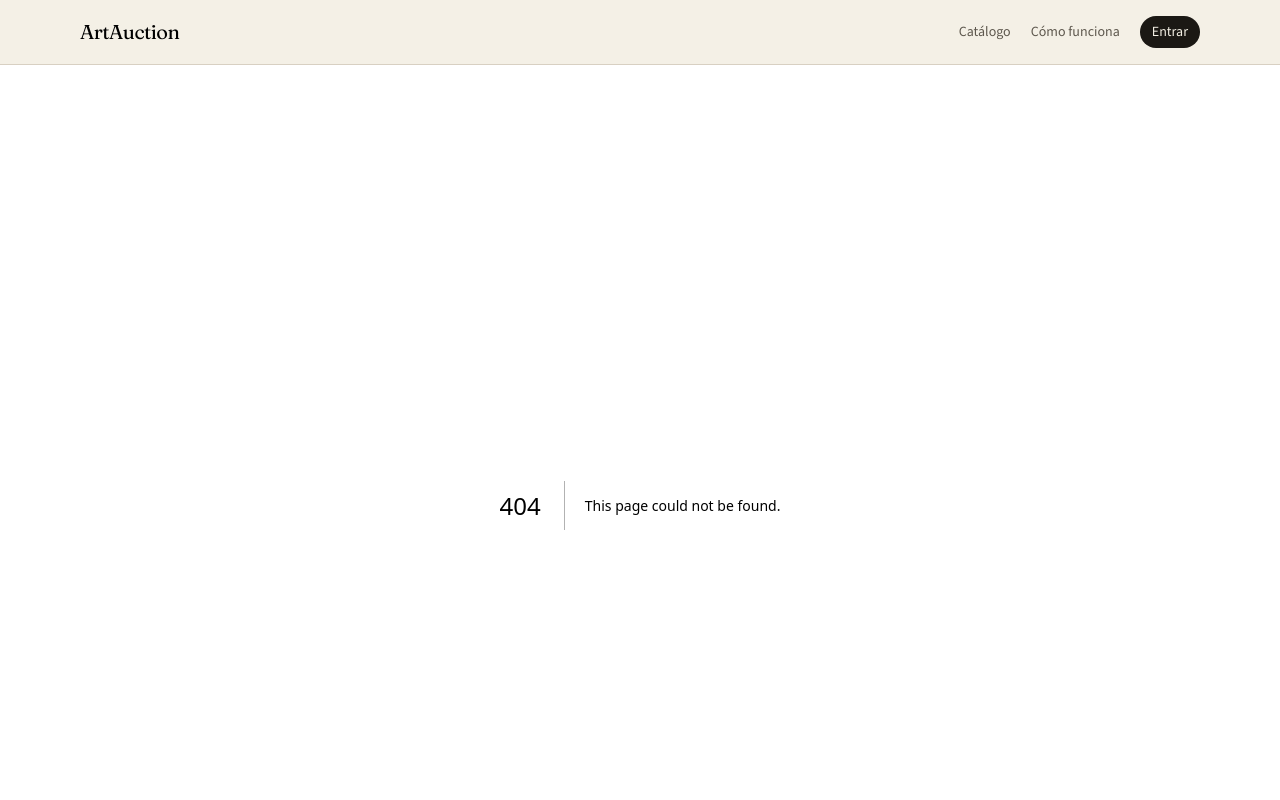
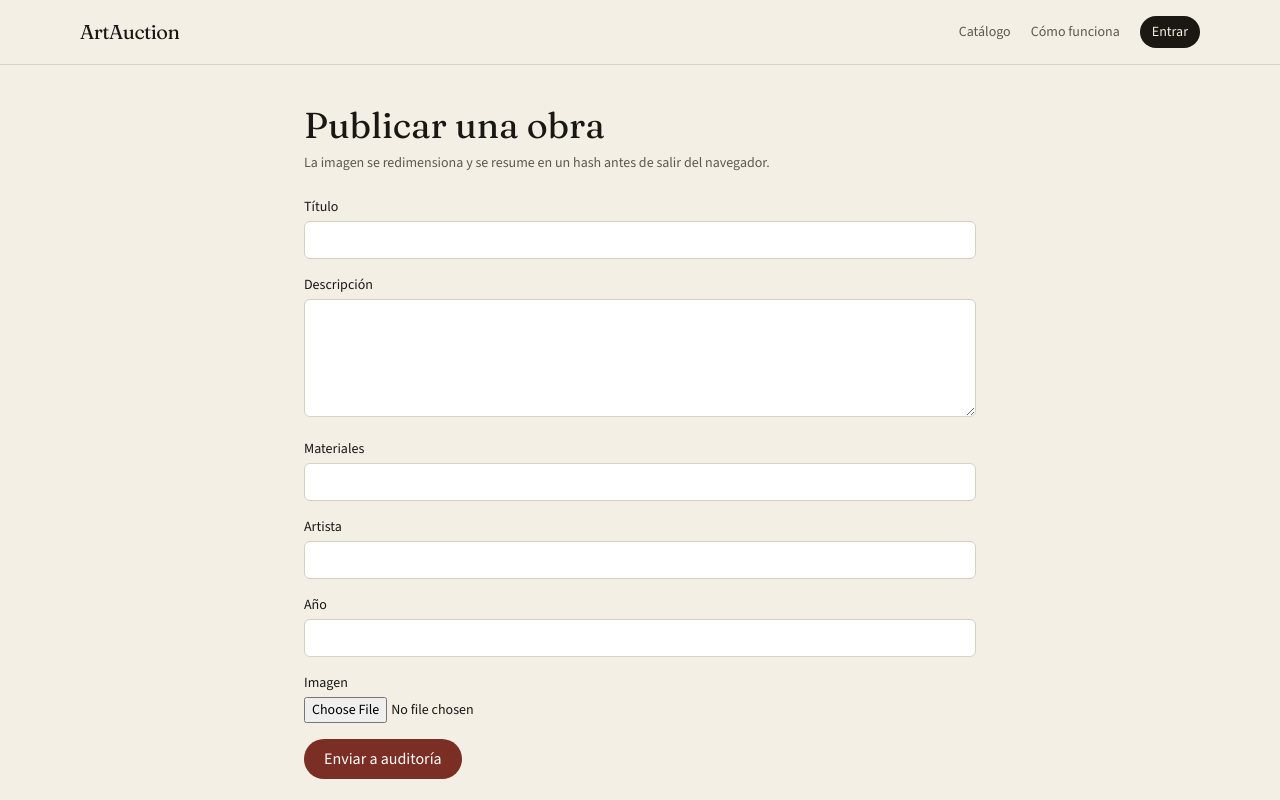
Before and after one commit to Juan-Camilo-Martinez-B/artauction_frontend, a Next.js app: page /publicar in a window 1280 px wide. Before the commit this address had no page. Shown: the top 800 px of the page. Built offline with nearby package versions, Linux system fonts and the light colour scheme.

Commit message:
feat: publish a lot from the seller form
Co-authored-by: Cursor <cursoragent@cursor.com>

```diff
--- /dev/null
+++ b/src/app/(private)/publicar/page.tsx
@@ -0,0 +1,99 @@
+'use client';
+
+import { useState, type SubmitEvent } from 'react';
+import { Field, FormError, TextArea } from '@/components/field';
+import { useImageProcessor } from '@/hooks/use-image-processor';
+import { ApiError, artApi } from '@/lib/api/client';
+import { readAccessToken } from '@/lib/session';
+
+export default function PublishPage() {
+  const processImage = useImageProcessor();
+  const [title, setTitle] = useState('');
+  const [description, setDescription] = useState('');
+  const [materials, setMaterials] = useState('');
+  const [artistName, setArtistName] = useState('');
+  const [year, setYear] = useState('');
+  const [preview, setPreview] = useState<string | null>(null);
+  const [hash, setHash] = useState<string | null>(null);
+  const [file, setFile] = useState<Blob | null>(null);
+  const [message, setMessage] = useState<string | null>(null);
+  const [error, setError] = useState<string | null>(null);
+
+  async function onFile(next: File) {
+    setError(null);
+    const processed = await processImage(next);
+    setFile(processed.blob);
+    setHash(processed.hash);
+    setPreview(URL.createObjectURL(processed.blob));
+  }
+
+  async function onSubmit(event: SubmitEvent<HTMLFormElement>) {
+    event.preventDefault();
+    setError(null);
+    const token = readAccessToken();
+    if (!token) {
+      setError('Entra con una cuenta de vendedor.');
+      return;
+    }
+    try {
+      const lot = await artApi.createLot(token, {
+        title,
+        description,
+        materials,
+        artistName: artistName || undefined,
+        creationYear: year ? Number(year) : undefined,
+      });
+      if (file && hash) {
+        const signed = await artApi.signUpload(token, lot.id, 'image/jpeg', 0);
+        await fetch(signed.uploadUrl, { method: 'PUT', body: file }).catch(() => undefined);
+        await artApi.registerImage(token, lot.id, { objectKey: signed.objectKey, position: 0, perceptualHash: hash });
+      }
+      await artApi.submitLot(token, lot.id);
+      setMessage('La obra quedó en auditoría. La sala sigue disponible mientras tanto.');
+    } catch (caught) {
+      setError(caught instanceof ApiError ? caught.message : 'No se pudo publicar.');
+    }
+  }
+
+  return (
+    <section className="mx-auto max-w-2xl">
+      <h1 className="font-serif text-4xl">Publicar una obra</h1>
+      <p className="mt-2 text-sm text-muted">La imagen se redimensiona y se resume en un hash antes de salir del navegador.</p>
+      <form onSubmit={(event) => void onSubmit(event)} className="mt-6 space-y-4">
+        <Field id="title" label="Título" required minLength={3} value={title} onChange={(event) => {
+          setTitle(event.target.value);
+        }} />
+        <TextArea id="description" label="Descripción" value={description} onChange={setDescription} />
+        <Field id="materials" label="Materiales" required minLength={2} value={materials} onChange={(event) => {
+          setMaterials(event.target.value);
+        }} />
+        <Field id="artist" label="Artista" value={artistName} onChange={(event) => {
+          setArtistName(event.target.value);
+        }} />
+        <Field id="year" label="Año" type="number" min={1} max={2100} value={year} onChange={(event) => {
+          setYear(event.target.value);
+        }} />
+        <label className="block text-sm">
+          <span className="mb-1 block font-medium">Imagen</span>
+          <input
+            type="file"
+            accept="image/*"
+            onChange={(event) => {
+              const next = event.target.files?.[0];
+              if (next) {
+                void onFile(next);
+              }
+            }}
+          />
+        </label>
+        {preview ? <img src={preview} alt="Vista previa de la obra preparada" className="max-h-64 rounded-lg border border-line" /> : null}
+        {hash ? <p className="text-xs text-muted">Hash {hash}</p> : null}
+        {error ? <FormError>{error}</FormError> : null}
+        {message ? <p role="status">{message}</p> : null}
+        <button type="submit" className="rounded-full bg-oxide px-5 py-2 text-white">
+          Enviar a auditoría
+        </button>
+      </form>
+    </section>
+  );
+}
```
